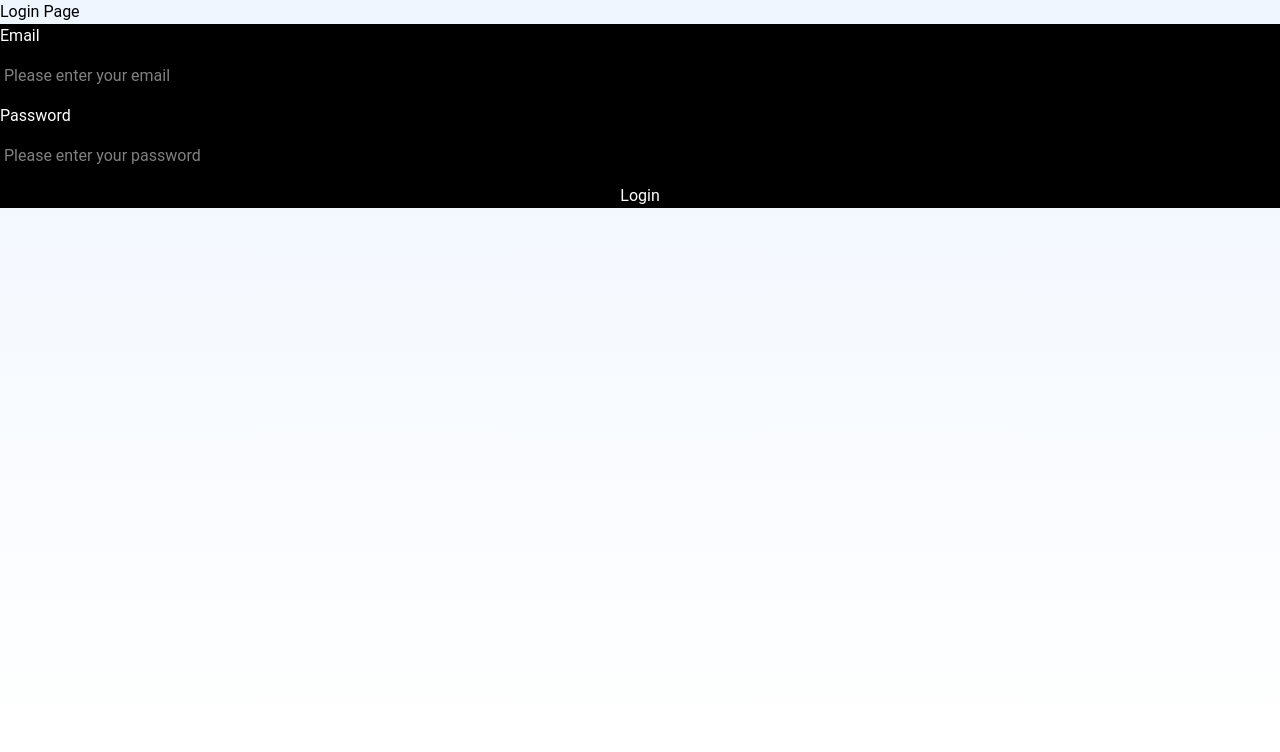
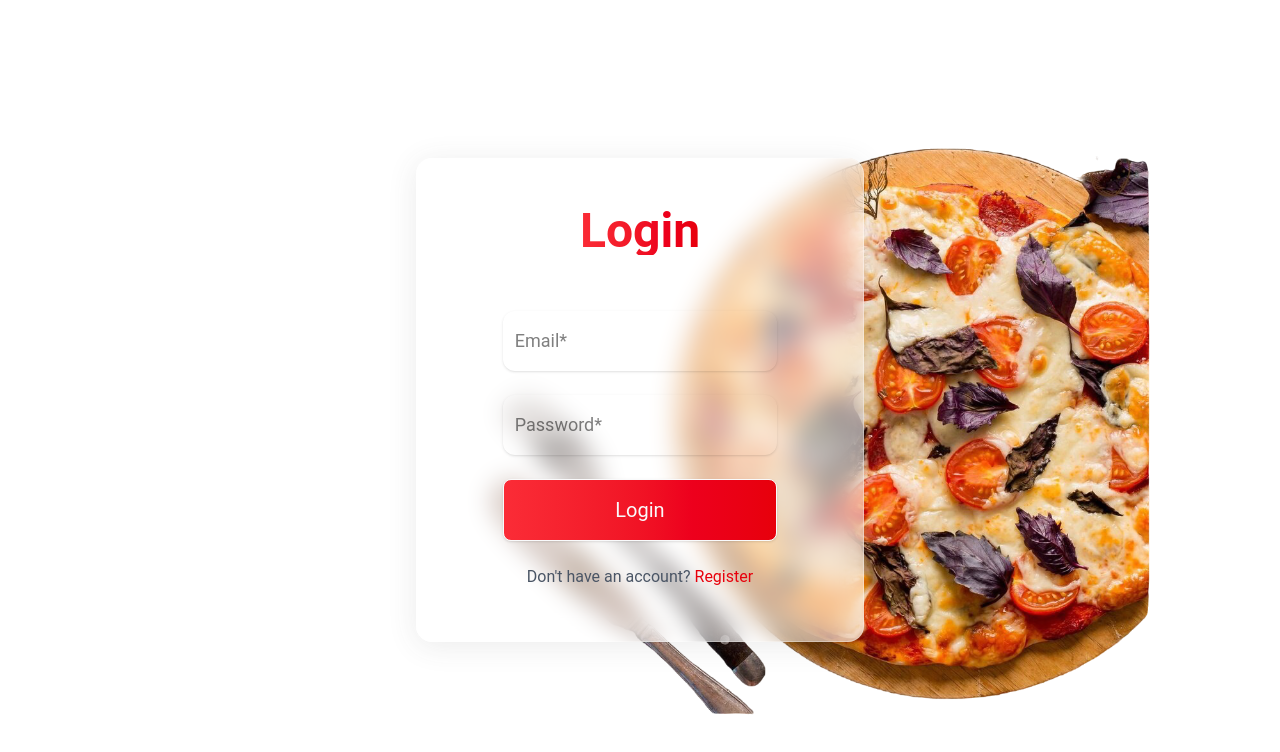
Before and after one commit to MaryamArif7/FoodDelivery, a Next.js app in the folder frontend/: page /auth/signin in a window 1280 px wide. Shown: the top 752 px of the page. Built offline with nearby package versions, Linux system fonts and the light colour scheme.

Commit message:
1st version

```diff
--- a/frontend/app/auth/signin/page.tsx
+++ b/frontend/app/auth/signin/page.tsx
@@ -3,6 +3,8 @@ import axios from "axios";
 import { useRouter } from "next/navigation";
 import { useDispatch } from "react-redux";
 import { setCredentials } from "@/lib/features/authSlice";
+import Link from "next/link";
+
 export default function Login() {
   const router = useRouter();
 const dispatch = useDispatch();
@@ -20,7 +22,7 @@ const dispatch = useDispatch();
       console.log(result);
        dispatch(setCredentials({ user: result.data.user, token: result.data.token }));
       if ( result?.data?.user?.role==="user"){
-        router.push("/user");
+        router.push("/");
       }
       if ( result?.data?.user?.role==="restaurant"){
         router.push("/resturant");
@@ -32,10 +34,6 @@ const dispatch = useDispatch();
         router.push("/admin");
       }
 
-
-
-
-
     } catch (error) {
       console.error("Error signing in:", error);
     }
@@ -43,32 +41,55 @@ const dispatch = useDispatch();
 
   return (
     <>
-      <div className="bg-gradient-to-b from-blue-50 to-white min-h-[calc(100vh-4rem)]">
-        <h1>Login Page</h1>
-        <form
-          className="flex flex-col gap-4 bg-black text-white"
-          onSubmit={handleSubmit}
-        >
-          <label htmlFor="email">Email</label>
+      <div className="bg-[url('/login4.png')] bg-cover bg-center">
+        <div className="container mx-auto">
+          <div className="flex items-center justify-center min-h-screen py-12">
+            <div className="bg-white/55 rounded-2xl shadow-[0_4px_30px_rgba(71,71,71,0.11)] backdrop-blur-md border border-white/30 py-12 px-10 w-full max-w-md">
+              <div className="title flex flex-col items-center mb-8">
+                <h4 className="bg-gradient-to-r from-red-500 to-red-600 bg-clip-text text-transparent text-5xl font-bold">
+                  Login
+                </h4>
+              </div>
+
+              <form className="py-1" onSubmit={handleSubmit}>
+                <div className="flex flex-col mt-5 items-center gap-6">
                   <input
+                    name="email"
+                    className="border-0 px-3 py-4 rounded-xl w-3/4 shadow-sm text-lg focus:outline-none focus:ring-2 focus:ring-orange-500"
                     type="email"
-            name="email"
-            id="email"
-            placeholder=" Please enter your email"
+                    placeholder="Email*"
                     required
                   />
 
-          <label htmlFor="password">Password</label>
                   <input
+                    name="password"
+                    className="border-0 px-3 py-4 rounded-xl w-3/4 shadow-sm text-lg focus:outline-none focus:ring-2 focus:ring-orange-500"
                     type="password"
-            name="password"
-            id="password"
-            placeholder=" Please enter your password"
+                    placeholder="Password*"
                     required
                   />
 
-          <button type="submit">Login</button>
+                  <button
+                    type="submit"
+                    className="bg-gradient-to-r from-red-500 to-red-600 hover:from-[#FEB21A] hover:to-yellow-500 border w-3/4 py-4 rounded-lg text-gray-50 text-xl shadow-sm text-center transition-all duration-200"
+                  >
+                    Login
+                  </button>
+
+                  <span className="text-center text-gray-600">
+                    Don't have an account?{" "}
+                    <Link
+                      className="text-red-600 hover:underline cursor-pointer"
+                      href="/auth/signup"
+                    >
+                      Register
+                    </Link>
+                  </span>
+                </div>
               </form>
+            </div>
+          </div>
+        </div>
       </div>
     </>
   );
--- a/frontend/app/auth/signup/page.tsx
+++ b/frontend/app/auth/signup/page.tsx
@@ -1,12 +1,12 @@
-"use client"
+"use client";
 import axios from "axios";
 import { useRouter } from "next/navigation";
 
 export default function Register() {
   const router = useRouter();
-  const registerResturant=()=>{
-    router.push("/auth/signup/resturant")
-  }
+  const registerResturant = () => {
+    router.push("/auth/signup/resturant");
+  };
   const handleSubmit = async (e: React.FormEvent<HTMLFormElement>) => {
     e.preventDefault();
     try {
@@ -21,23 +21,34 @@ export default function Register() {
         role: "user",
       };
 
-     const response= await axios.post("http://localhost:5000/api/signup/user", data);
-
-
+      const response = await axios.post(
+        "http://localhost:5000/api/signup/user",
+        data
+      );
     } catch (error) {
       console.error("Error signing up:", error);
-
     }
   };
 
   return (
     <>
-      <div className="bg-gradient-to-b from-blue-50 to-white min-h-[calc(100vh-4rem)]">
-        <h1>Register Page</h1>
-        <form className="flex flex-col gap-4 bg-black text-white" onSubmit={handleSubmit}>
+      <div className="bg-[url('/login4.png')] bg-cover bg-center">
+        <div className="container mx-auto">
+          <div className="flex items-center justify-center min-h-screen py-12">
+            <div className="bg-white/55 rounded-2xl shadow-[0_4px_30px_rgba(71,71,71,0.11)] backdrop-blur-md border border-white/30 py-12 px-10 w-full max-w-md">
+              <div className="title flex flex-col items-center mb-8">
+                <h4 className="bg-gradient-to-r from-red-500 to-red-600 bg-clip-text text-transparent text-5xl font-bold">
+                  Login
+                </h4>
+              </div>
+              <form
+                className="flex flex-col mt-5 items-center gap-6"
+                onSubmit={handleSubmit}
+              >
                 <label htmlFor="name">Name</label>
                 <input
                   type="text"
+                  className="border-0 px-3 py-4 rounded-xl w-3/4 shadow-sm text-lg focus:outline-none focus:ring-2 focus:ring-orange-500"
                   name="name"
                   id="name"
                   placeholder=" Please enter your name"
@@ -47,6 +58,7 @@ export default function Register() {
                 <label htmlFor="email">Email</label>
                 <input
                   type="email"
+                  className="border-0 px-3 py-4 rounded-xl w-3/4 shadow-sm text-lg focus:outline-none focus:ring-2 focus:ring-orange-500"
                   name="email"
                   id="email"
                   placeholder=" Please enter your email"
@@ -56,6 +68,7 @@ export default function Register() {
                 <label htmlFor="password">Password</label>
                 <input
                   type="password"
+                  className="border-0 px-3 py-4 rounded-xl w-3/4 shadow-sm text-lg focus:outline-none focus:ring-2 focus:ring-orange-500"
                   name="password"
                   id="password"
                   placeholder=" Please enter your password"
@@ -65,6 +78,7 @@ export default function Register() {
                 <label htmlFor="phone">Phone</label>
                 <input
                   type="tel"
+                  className="border-0 px-3 py-4 rounded-xl w-3/4 shadow-sm text-lg focus:outline-none focus:ring-2 focus:ring-orange-500"
                   name="phone"
                   id="phone"
                   placeholder=" Please enter your phone number"
@@ -74,15 +88,25 @@ export default function Register() {
                 <label htmlFor="address">Address</label>
                 <input
                   type="text"
+                  className="border-0 px-3 py-4 rounded-xl w-3/4 shadow-sm text-lg focus:outline-none focus:ring-2 focus:ring-orange-500"
                   name="address"
                   id="address"
                   placeholder=" Please enter your address"
                   required
                 />
 
-          <button type="submit">Register</button>
+                <button
+                  className="bg-gradient-to-r from-red-500 to-red-600 hover:from-[#FEB21A] hover:to-yellow-500 border w-3/4 py-4 rounded-lg text-gray-50 text-xl shadow-sm text-center transition-all duration-200"
+                  type="submit"
+                >
+                  Register
+                </button>
               </form>
+
               <button onClick={registerResturant}>Register</button>
+            </div>
+          </div>
+        </div>
       </div>
     </>
   );
--- a/frontend/components/home/Hero.tsx
+++ b/frontend/components/home/Hero.tsx
@@ -65,7 +65,7 @@ export const Hero = () => {
             </div>
           </div>
 
-          {/* Middle Column - Image (hidden on mobile and tablet) */}
+
           <div className="hidden xl:flex xl:col-span-3 items-center justify-center">
             <img
               className="w-full max-w-sm h-auto object-contain"
@@ -74,8 +74,7 @@ export const Hero = () => {
             />
           </div>
 
-          {/* Right Column - Services */}
-          {/* Mobile & Tablet (md) - Vertical Layout */}
+
           <div className="lg:hidden w-full px-4">
             <div className="grid grid-cols-1 md:grid-cols-3 gap-6 max-w-6xl mx-auto">
               {services.map((service) => (
@@ -97,7 +96,6 @@ export const Hero = () => {
             </div>
           </div>
 
-          {/* Desktop (lg+) - Original Vertical Stack */}
           <div className="hidden lg:flex lg:col-span-7 xl:col-span-4 items-center">
             <div className="w-full max-w-md mx-auto lg:mx-0 space-y-8 xl:space-y-10">
               {services.map((service) => (
```
Also changed, not shown: frontend/public/login4.png (added). Lines whose indentation alone changed are shown as unchanged.
